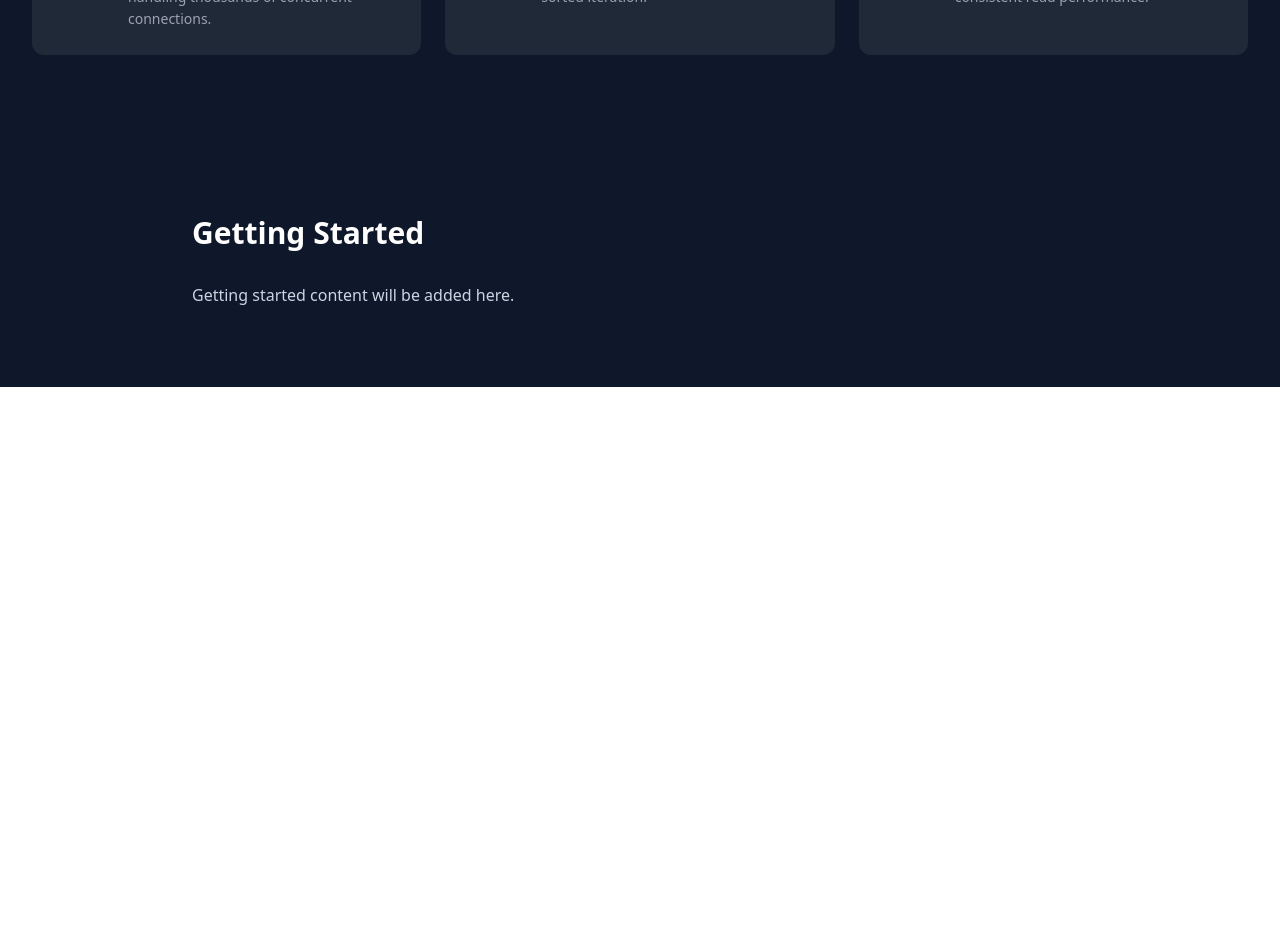
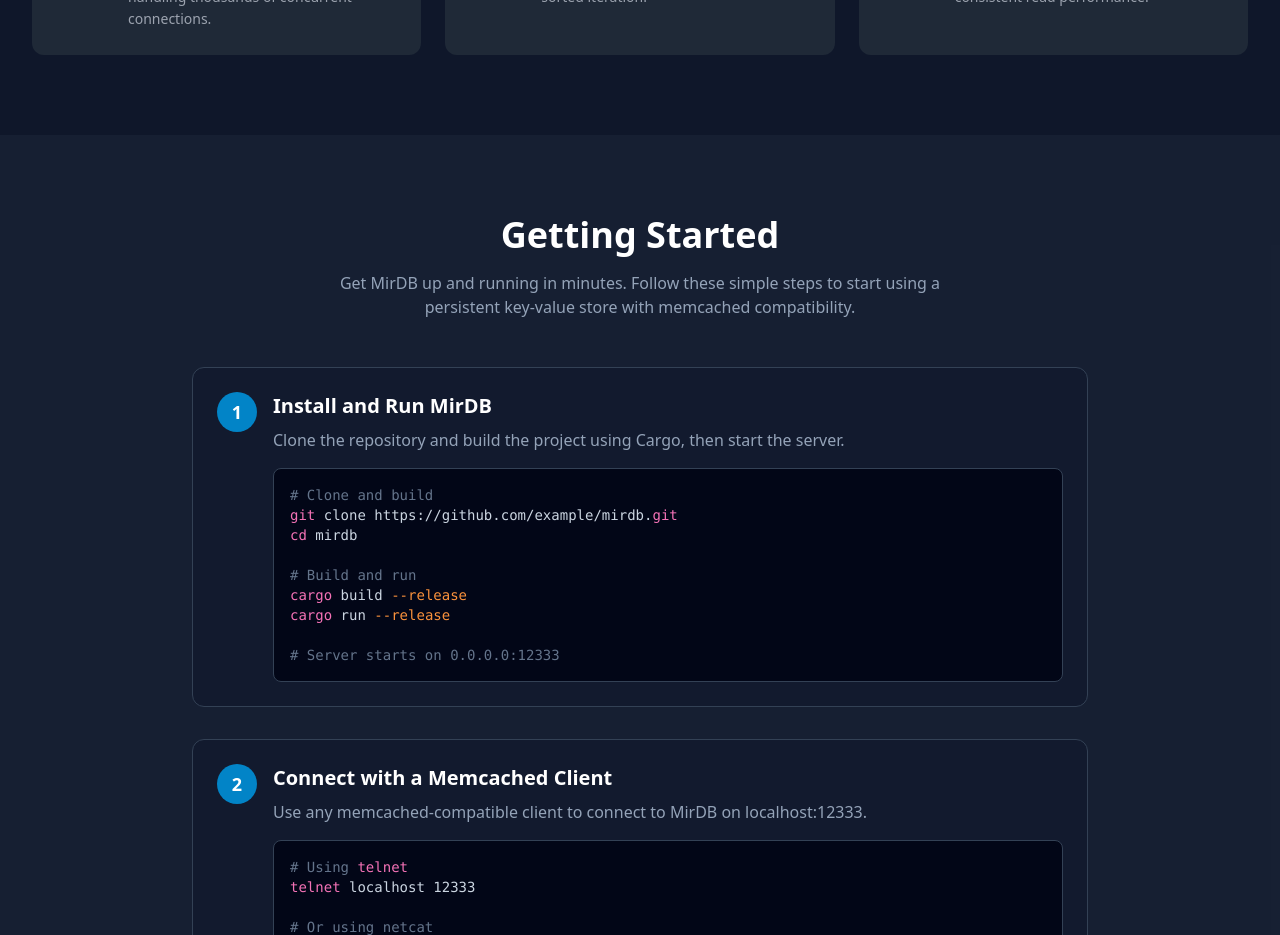
Before and after one commit to yetone/mirdb, a React (Vite) app in the folder homepage/: page / in a window 1280 px wide. Shown: the part 1280-2215 px from the top of the page. Before the commit the page ends 1667 px from the top, so only its background shows below. Built offline with nearby package versions, Linux system fonts and the light colour scheme.

Commit message:
feat(homepage): add Getting Started section with code examples
Add GettingStarted component with step-by-step installation instructions,
connection examples, and basic memcached operations (set, get, delete).
Includes CodeBlock component with syntax highlighting for code snippets.

```diff
--- a/homepage/src/App.tsx
+++ b/homepage/src/App.tsx
@@ -2,6 +2,7 @@ import { Header } from './components/Header'
 import { SkipLink } from './components/common'
 import { Hero } from './components/Hero'
 import { Features } from './components/Features'
+import { GettingStarted } from './components/GettingStarted'
 
 function App() {
   return (
@@ -11,12 +12,7 @@ function App() {
       <main id="main-content">
         <Hero />
         <Features />
-        <section id="getting-started" className="py-20 px-4">
-          <div className="max-w-4xl mx-auto">
-            <h2 className="text-3xl font-bold mb-8">Getting Started</h2>
-            <p className="text-slate-300">Getting started content will be added here.</p>
-          </div>
-        </section>
+        <GettingStarted />
       </main>
     </div>
   )
--- /dev/null
+++ b/homepage/src/components/GettingStarted/CodeBlock.tsx
@@ -0,0 +1,63 @@
+/**
+ * CodeBlock component for displaying syntax-highlighted code.
+ * Owner: Scenario 4 - Getting Started Section
+ *
+ * Displays code with syntax highlighting using CSS classes
+ * for different code elements (comments, strings, commands).
+ */
+
+interface CodeBlockProps {
+  code: string
+  language?: string
+}
+
+function highlightCode(code: string): string {
+  // Apply syntax highlighting using regex patterns
+  let highlighted = code
+    // Escape HTML first
+    .replace(/&/g, '&amp;')
+    .replace(/</g, '&lt;')
+    .replace(/>/g, '&gt;')
+    // Highlight comments (lines starting with #)
+    .replace(/^(#.*)$/gm, '<span class="text-slate-500">$1</span>')
+    // Highlight memcached commands (set, get, delete, etc.)
+    .replace(/^(set|get|gets|delete|add|replace|append|prepend|info|major_compaction)\b/gm, '<span class="text-cyan-400 font-semibold">$1</span>')
+    // Highlight responses (STORED, DELETED, VALUE, END, etc.)
+    .replace(/^(STORED|DELETED|NOT_FOUND|NOT_STORED|EXISTS|END|ERROR|OK)$/gm, '<span class="text-emerald-400">$1</span>')
+    // Highlight VALUE response line
+    .replace(/^(VALUE)\s+(\S+)\s+(\d+)\s+(\d+)$/gm, '<span class="text-emerald-400">$1</span> <span class="text-yellow-300">$2</span> <span class="text-purple-400">$3</span> <span class="text-purple-400">$4</span>')
+    // Highlight cargo/git commands
+    .replace(/\b(cargo|git|cd|telnet|nc)\b/g, '<span class="text-pink-400">$1</span>')
+    // Highlight flags (--release, etc.)
+    .replace(/(--\w+)/g, '<span class="text-orange-400">$1</span>')
+    // Highlight Python keywords
+    .replace(/\b(import|from|as)\b/g, '<span class="text-pink-400">$1</span>')
+
+  return highlighted
+}
+
+export function CodeBlock({ code, language = 'bash' }: CodeBlockProps) {
+  const highlightedCode = highlightCode(code)
+
+  return (
+    <div className="relative group" data-testid="code-block">
+      <pre
+        className="bg-slate-950 rounded-lg p-4 overflow-x-auto text-sm font-mono border border-slate-700"
+        data-language={language}
+        data-highlighted="true"
+      >
+        <code
+          className="text-slate-300"
+          dangerouslySetInnerHTML={{ __html: highlightedCode }}
+        />
+      </pre>
+      <button
+        className="absolute top-2 right-2 opacity-0 group-hover:opacity-100 transition-opacity bg-slate-700 hover:bg-slate-600 text-slate-300 px-2 py-1 rounded text-xs"
+        onClick={() => navigator.clipboard.writeText(code)}
+        aria-label="Copy code to clipboard"
+      >
+        Copy
+      </button>
+    </div>
+  )
+}
--- /dev/null
+++ b/homepage/src/components/GettingStarted/GettingStarted.tsx
@@ -0,0 +1,65 @@
+/**
+ * Getting Started section component for MirDB homepage.
+ * Owner: Scenario 4 - Getting Started Section
+ *
+ * Requirements:
+ * - Step-by-step installation instructions (REQ-4)
+ * - Memcached client connection examples
+ * - Basic operations: set, get, delete
+ * - Syntax-highlighted code blocks
+ */
+
+import { steps } from '../../data/gettingStarted'
+import { CodeBlock } from './CodeBlock'
+
+export function GettingStarted() {
+  return (
+    <section
+      id="getting-started"
+      className="py-20 px-4 bg-slate-800/50"
+      aria-labelledby="getting-started-heading"
+      role="region"
+    >
+      <div className="max-w-4xl mx-auto">
+        <h2
+          id="getting-started-heading"
+          className="text-3xl md:text-4xl font-bold mb-4 text-center"
+        >
+          Getting Started
+        </h2>
+        <p className="text-slate-400 text-center mb-12 max-w-2xl mx-auto">
+          Get MirDB up and running in minutes. Follow these simple steps to start
+          using a persistent key-value store with memcached compatibility.
+        </p>
+
+        <ol className="space-y-8" data-testid="steps-list">
+          {steps.map((step) => (
+            <li
+              key={step.number}
+              className="bg-slate-900/50 rounded-xl p-6 border border-slate-700"
+              data-testid="step-item"
+            >
+              <div className="flex items-start gap-4">
+                <span
+                  className="flex-shrink-0 w-10 h-10 rounded-full bg-primary-600 flex items-center justify-center text-lg font-bold"
+                  data-testid="step-number"
+                  aria-hidden="true"
+                >
+                  {step.number}
+                </span>
+                <div className="flex-1 min-w-0">
+                  <h3 className="text-xl font-semibold mb-2 text-white">
+                    <span className="sr-only">Step {step.number}: </span>
+                    {step.title}
+                  </h3>
+                  <p className="text-slate-400 mb-4">{step.content}</p>
+                  {step.code && <CodeBlock code={step.code} />}
+                </div>
+              </div>
+            </li>
+          ))}
+        </ol>
+      </div>
+    </section>
+  )
+}
--- /dev/null
+++ b/homepage/src/components/GettingStarted/index.ts
@@ -0,0 +1,2 @@
+export { GettingStarted } from './GettingStarted'
+export { CodeBlock } from './CodeBlock'
--- /dev/null
+++ b/homepage/src/data/gettingStarted.ts
@@ -0,0 +1,68 @@
+/**
+ * Getting Started steps data.
+ * Owner: Scenario 4 - Getting Started Section
+ *
+ * This file contains the getting started steps to enable
+ * easy content updates without code changes (NFR-5).
+ */
+
+import { Step } from '../types'
+
+export const steps: Step[] = [
+  {
+    number: 1,
+    title: 'Install and Run MirDB',
+    content: 'Clone the repository and build the project using Cargo, then start the server.',
+    code: `# Clone and build
+git clone https://github.com/example/mirdb.git
+cd mirdb
+
+# Build and run
+cargo build --release
+cargo run --release
+
+# Server starts on 0.0.0.0:12333`,
+  },
+  {
+    number: 2,
+    title: 'Connect with a Memcached Client',
+    content: 'Use any memcached-compatible client to connect to MirDB on localhost:12333.',
+    code: `# Using telnet
+telnet localhost 12333
+
+# Or using netcat
+nc localhost 12333
+
+# Python client example
+import memcache
+mc = memcache.Client(['localhost:12333'])`,
+  },
+  {
+    number: 3,
+    title: 'Set a Value',
+    content: 'Store a key-value pair using the SET command. Format: set <key> <flags> <ttl> <bytes>',
+    code: `set mykey 0 0 5
+hello
+STORED`,
+  },
+  {
+    number: 4,
+    title: 'Get a Value',
+    content: 'Retrieve stored values using the GET command.',
+    code: `get mykey
+VALUE mykey 0 5
+hello
+END`,
+  },
+  {
+    number: 5,
+    title: 'Delete a Value',
+    content: 'Remove a key from the store using the DELETE command.',
+    code: `delete mykey
+DELETED
+
+# Verify deletion
+get mykey
+END`,
+  },
+]
```
Also changed, not shown: 2 other files (tests, documents, lock files or other folders).
